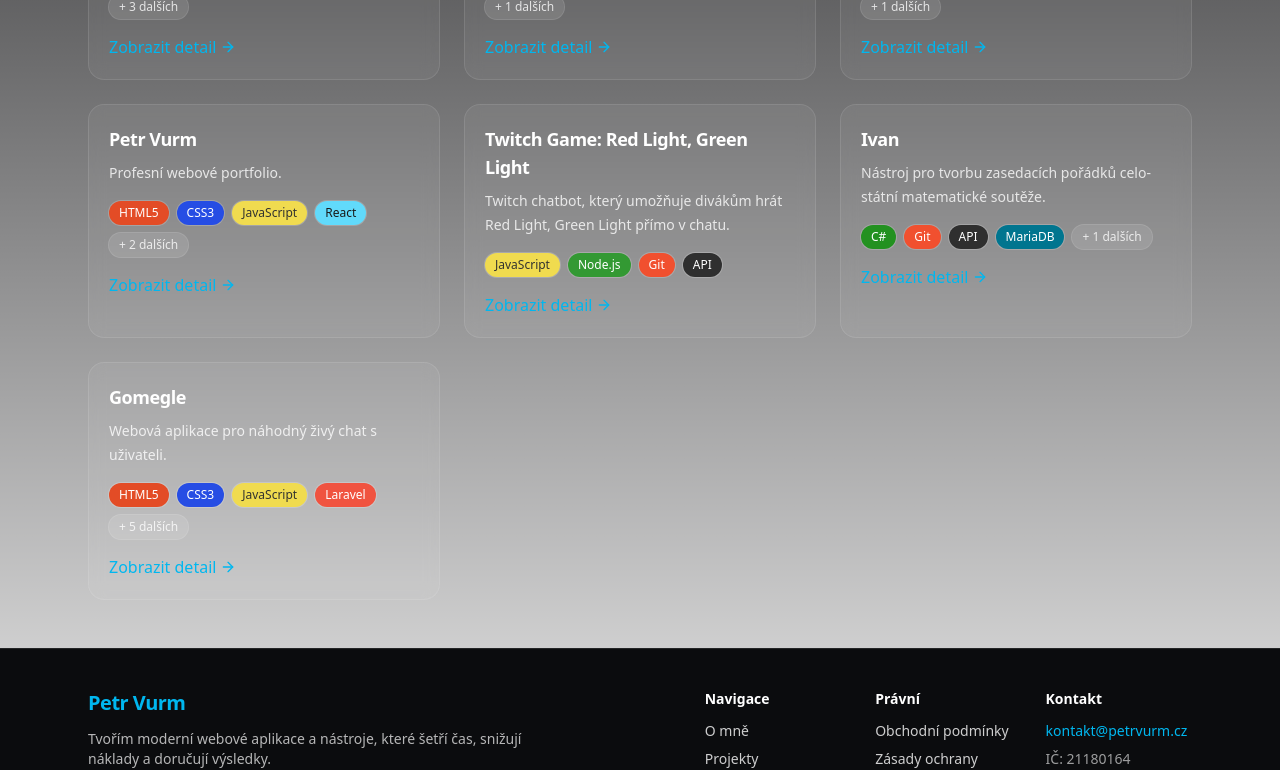
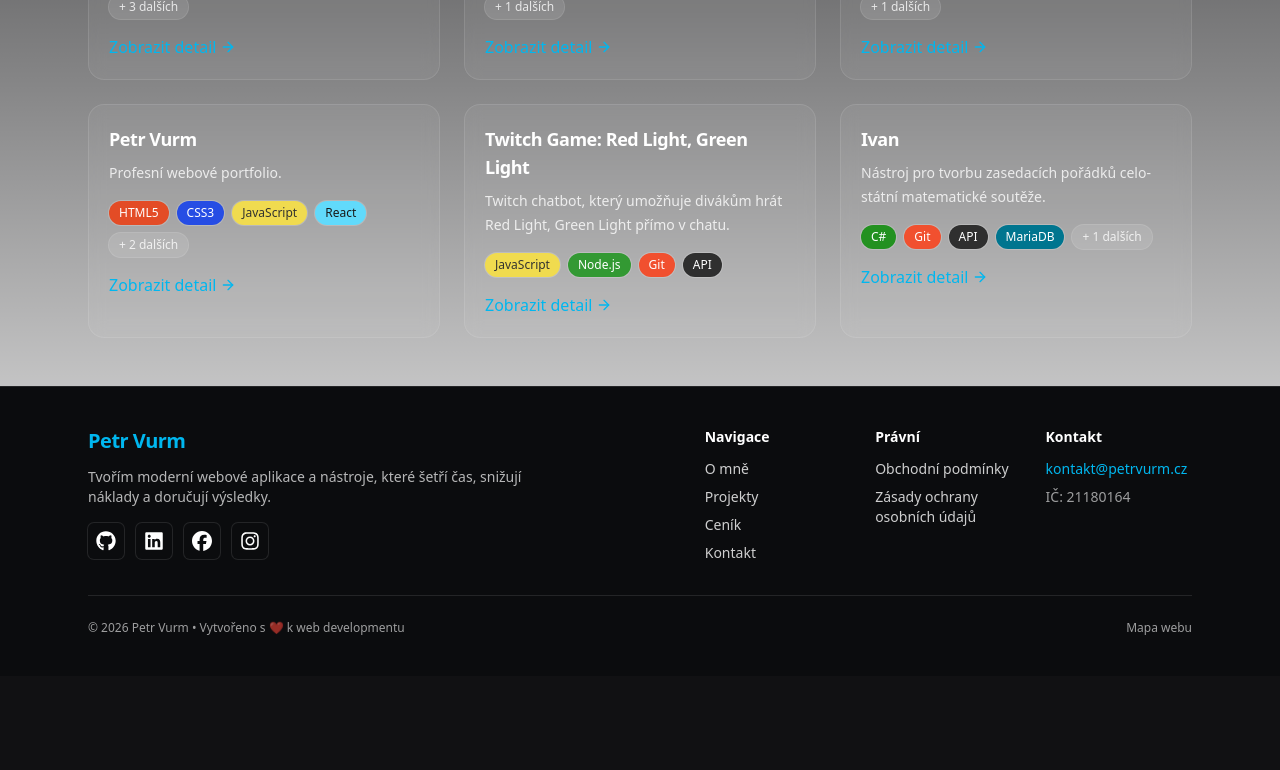
Before and after one commit to ultronstudio/petrvurm_cz, a Next.js app: page /projekty in a window 1280 px wide. Shown: the part 488-1258 px from the top of the page. After the commit the page ends 1164 px from the top, so only its background shows below. Built offline with nearby package versions, Linux system fonts and the light colour scheme.

Commit message:
feat: Remove Gomegle project details and associated markdown file

```diff
--- a/app/projekty/page.tsx
+++ b/app/projekty/page.tsx
@@ -71,23 +71,7 @@ const projects = [
       "Nástroj pro tvorbu zasedacích pořádků celo­státní matematické soutěže.",
     technologies: ["C#", "Git", "API", "MariaDB", ".NET"],
     slug: "sspt-ivan",
-  },
-  {
-    title: "Gomegle",
-    description: "Webová aplikace pro náhodný živý chat s uživateli.",
-    technologies: [
-      "HTML5",
-      "CSS3",
-      "JavaScript",
-      "Laravel",
-      "Laravel Livewire",
-      "MariaDB",
-      "Node.js",
-      "Git",
-      "Tailwind CSS",
-    ],
-    slug: "gomegle",
-  },
+  }
 ];
 
 const technologies = [
```
Also changed, not shown: projekty/gomegle.md (deleted, +0 -24 lines).
